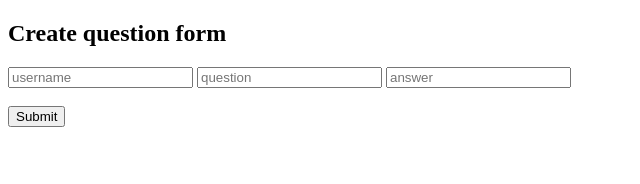
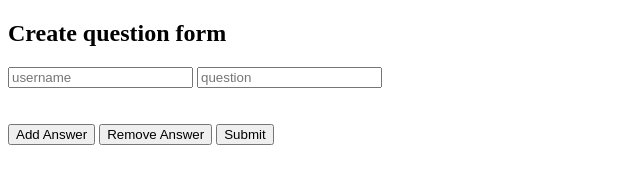
Before and after one commit to Meemog/CSNEA, a plain HTML site: page quizSite/index.html in a window 1280 px wide. Shown: the whole page, without its empty margins (0-640 px from the left). Drawn offline with Linux system fonts and the light colour scheme.

Commit message:
Added buttons to add or remove answer slots in the form

```diff
--- a/quizSite/formSubmit.js
+++ b/quizSite/formSubmit.js
@@ -1,10 +1,29 @@
-var numAnswers = 1;
+var answerIndex = 0;
 
+function createNewAnswer() {
+  var input = document.createElement("input");
+  input.id = "Answer" + answerIndex;
+  answerIndex += 1;
+  input.placeholder = "answer";
+
+  element = document.getElementById("form1");
+  element.appendChild(input);
+}
+
+function removeAnswer(){
+  if (answerIndex != 0){
+    var lastAnswer = document.getElementById("Answer" + (answerIndex-1));
+    lastAnswer.placeholder = "removed";
+    answerIndex -= 1;
+  } else {
+    alert("Must have at least one answer");
+  }
+}
 
 function submit() {
   var username = document.getElementById("Username");
   var question = document.getElementById("Question");
-  var answer = document.getElementById("Answer");
+  var answer = document.getElementById("Answer0");
 
   var userVal = username.value;
   username.value = '';
--- a/quizSite/index.html
+++ b/quizSite/index.html
@@ -7,10 +7,13 @@
 </head>
 <body>
   <h2>Create question form</h2>
-  <input type="text" placeholder="username" id="Username">
-  <input type="text" placeholder="question" id="Question">
-  <input type="text" placeholder="answer" id="Answer">
+  <div id="form1">
+    <input type="text" placeholder="username" id="Username">
+    <input type="text" placeholder="question" id="Question">
+  </div>
   <br><br>
+  <button type="button" onclick="createNewAnswer();">Add Answer</button>
+  <button type="button" onclick="removeAnswer();">Remove Answer</button>
   <button type="button" onclick="submit();">Submit</button>
   <script src="formSubmit.js"></script>
 </body>
```
